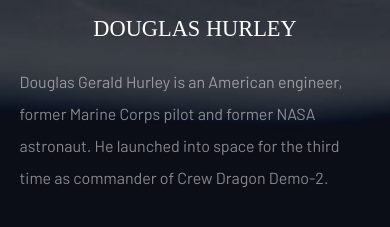
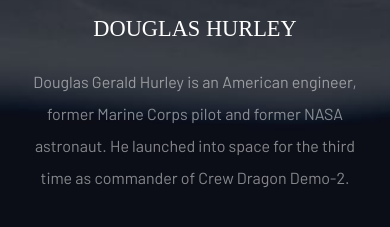
Before and after one commit to Agyanim/space-tourism-website, a React (Vite) app: page /crew in a window 390 px wide. Shown: the part 485-712 px from the top of the page. Built offline with nearby package versions, Linux system fonts and the light colour scheme; a web font is replaced by a local one.

Commit message:
crew mobile view added

```diff
--- a/src/components/CrewCard.jsx
+++ b/src/components/CrewCard.jsx
@@ -10,7 +10,7 @@
             {Role}
           </h4>
           <h2 className="uppercase text-[1.4rem] md:text-[2.5rem] mb-5 ">{Name}</h2>
-          <p className="opacity-50 text-[1rem] md:w-[88.5%]">{Bio}</p>
+          <p className="opacity-50 text-[1rem] md:w-[88.5%] text-center">{Bio}</p>
         </section>
         {/* horizontal line */}
         <div className="w-full flex items-center justify-center md:hidden">
--- a/src/pages/Destination.jsx
+++ b/src/pages/Destination.jsx
@@ -45,7 +45,7 @@
     <>
       <div className="destinaion-container container-wrapper">
         <div className="page-title">
-          <h5 className="text-[1rem] md:text-lg">
+          <h5 className="text-[0.8rem] md:text-lg">
             <span className="mr-5 text-primaryWhite opacity-50">{newPageTitles[0].id}</span>
             {newPageTitles[0].title}
           </h5>
```
